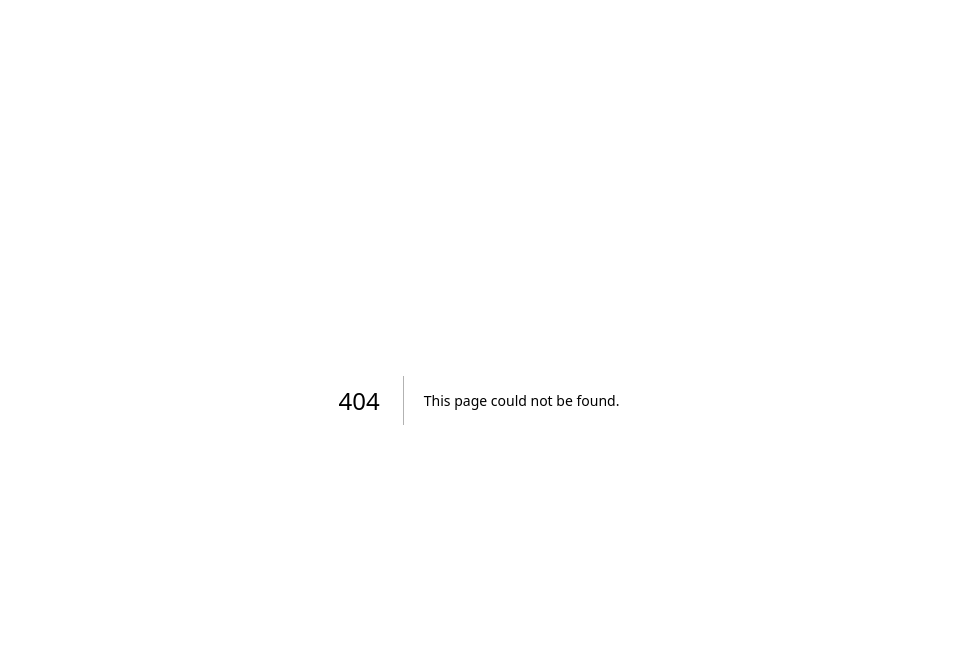
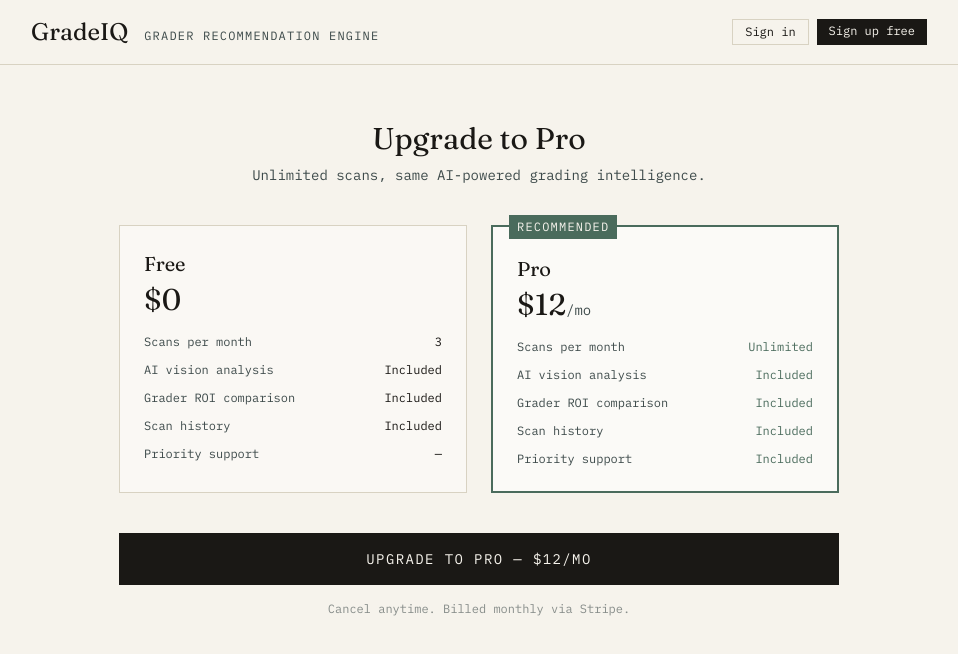
Before and after one commit to JTA-byte/GradeIQ, a Next.js app: page /upgrade in a window 1280 px wide. Before the commit this address had no page. Shown: the top 654 px of the page, without its empty margins (161-1119 px from the left). Built offline with nearby package versions, Linux system fonts and the light colour scheme; no server answers.

Commit message:
Add Stripe subscriptions: checkout, webhook, upgrade page

```diff
--- /dev/null
+++ b/app/api/stripe/checkout/route.ts
@@ -0,0 +1,64 @@
+/**
+ * POST /api/stripe/checkout
+ *
+ * Auth-gated endpoint that creates a Stripe Checkout session for the
+ * GradeIQ Pro subscription ($12/month) and returns its URL for the
+ * client to redirect to.
+ */
+import { NextRequest, NextResponse } from "next/server";
+import { createClient } from "@/lib/supabase/server";
+import { stripe } from "@/lib/stripe";
+
+export async function POST(request: NextRequest) {
+  const supabase = createClient();
+
+  const {
+    data: { user },
+    error: authError,
+  } = await supabase.auth.getUser();
+
+  if (authError || !user) {
+    return NextResponse.json(
+      { error: "Not authenticated. Please sign in to upgrade." },
+      { status: 401 }
+    );
+  }
+
+  const { data: profile } = await supabase
+    .from("user_profiles")
+    .select("stripe_customer_id")
+    .eq("id", user.id)
+    .single();
+
+  let customerId = profile?.stripe_customer_id;
+
+  if (!customerId) {
+    const customer = await stripe.customers.create({
+      email: user.email,
+      metadata: { user_id: user.id },
+    });
+    customerId = customer.id;
+
+    await supabase
+      .from("user_profiles")
+      .update({ stripe_customer_id: customerId })
+      .eq("id", user.id);
+  }
+
+  const { origin } = new URL(request.url);
+
+  const session = await stripe.checkout.sessions.create({
+    mode: "subscription",
+    customer: customerId,
+    line_items: [{ price: process.env.STRIPE_PRO_PRICE_ID ?? "", quantity: 1 }],
+    success_url: `${origin}/?upgraded=true`,
+    cancel_url: `${origin}/upgrade`,
+    metadata: { user_id: user.id },
+  });
+
+  if (!session.url) {
+    return NextResponse.json({ error: "Could not create checkout session" }, { status: 500 });
+  }
+
+  return NextResponse.json({ url: session.url });
+}
--- /dev/null
+++ b/app/api/stripe/webhook/route.ts
@@ -0,0 +1,79 @@
+/**
+ * POST /api/stripe/webhook
+ *
+ * Handles Stripe billing events. Verifies the signature with
+ * STRIPE_WEBHOOK_SECRET, then:
+ * - checkout.session.completed: upgrades the user to Pro
+ * - customer.subscription.deleted / non-active updates: downgrades back
+ *   to free, so cancellations actually take effect
+ *
+ * Uses the service-role Supabase client since there's no logged-in user
+ * session on an incoming webhook request.
+ */
+import { NextRequest, NextResponse } from "next/server";
+import Stripe from "stripe";
+import { stripe } from "@/lib/stripe";
+import { createServiceRoleClient } from "@/lib/supabase/server";
+
+export async function POST(request: NextRequest) {
+  const body = await request.text();
+  const signature = request.headers.get("stripe-signature");
+
+  if (!signature) {
+    return NextResponse.json({ error: "Missing stripe-signature header" }, { status: 400 });
+  }
+
+  let event: Stripe.Event;
+  try {
+    event = stripe.webhooks.constructEvent(
+      body,
+      signature,
+      process.env.STRIPE_WEBHOOK_SECRET ?? ""
+    );
+  } catch (err) {
+    const message = err instanceof Error ? err.message : "Invalid signature";
+    return NextResponse.json({ error: `Webhook signature verification failed: ${message}` }, { status: 400 });
+  }
+
+  const supabase = createServiceRoleClient();
+
+  switch (event.type) {
+    case "checkout.session.completed": {
+      const session = event.data.object as Stripe.Checkout.Session;
+      const userId = session.metadata?.user_id;
+
+      if (userId) {
+        await supabase
+          .from("user_profiles")
+          .update({ subscription_tier: "pro" })
+          .eq("id", userId);
+      }
+      break;
+    }
+
+    case "customer.subscription.deleted": {
+      const subscription = event.data.object as Stripe.Subscription;
+      await supabase
+        .from("user_profiles")
+        .update({ subscription_tier: "free" })
+        .eq("stripe_customer_id", subscription.customer as string);
+      break;
+    }
+
+    case "customer.subscription.updated": {
+      const subscription = event.data.object as Stripe.Subscription;
+      if (subscription.status !== "active" && subscription.status !== "trialing") {
+        await supabase
+          .from("user_profiles")
+          .update({ subscription_tier: "free" })
+          .eq("stripe_customer_id", subscription.customer as string);
+      }
+      break;
+    }
+
+    default:
+      break;
+  }
+
+  return NextResponse.json({ received: true });
+}
--- /dev/null
+++ b/app/upgrade/page.tsx
@@ -0,0 +1,108 @@
+"use client";
+
+import { useState } from "react";
+import { AppHeader } from "@/components/AppHeader";
+
+const FEATURES: { label: string; free: string; pro: string }[] = [
+  { label: "Scans per month", free: "3", pro: "Unlimited" },
+  { label: "AI vision analysis", free: "Included", pro: "Included" },
+  { label: "Grader ROI comparison", free: "Included", pro: "Included" },
+  { label: "Scan history", free: "Included", pro: "Included" },
+  { label: "Priority support", free: "—", pro: "Included" },
+];
+
+export default function UpgradePage() {
+  const [loading, setLoading] = useState(false);
+  const [error, setError] = useState<string | null>(null);
+
+  async function handleUpgrade() {
+    setLoading(true);
+    setError(null);
+
+    try {
+      const res = await fetch("/api/stripe/checkout", { method: "POST" });
+
+      if (res.status === 401) {
+        window.location.href = "/auth/login";
+        return;
+      }
+
+      if (!res.ok) {
+        const data = await res.json();
+        throw new Error(data.error || "Could not start checkout");
+      }
+
+      const { url } = await res.json();
+      window.location.href = url;
+    } catch (err) {
+      setError(err instanceof Error ? err.message : "Something went wrong");
+      setLoading(false);
+    }
+  }
+
+  return (
+    <main className="min-h-screen bg-paper text-ink font-body">
+      <AppHeader />
+
+      <div className="max-w-3xl mx-auto px-6 py-14">
+        <div className="text-center mb-10">
+          <h1 className="font-display text-3xl text-ink mb-2">Upgrade to Pro</h1>
+          <p className="font-mono text-sm text-slate">
+            Unlimited scans, same AI-powered grading intelligence.
+          </p>
+        </div>
+
+        <div className="grid grid-cols-1 sm:grid-cols-2 gap-6 mb-10">
+          <div className="border border-line bg-white/40 p-6">
+            <h2 className="font-display text-xl mb-1">Free</h2>
+            <div className="font-display text-3xl mb-4">$0</div>
+            <ul className="font-mono text-xs text-slate space-y-3">
+              {FEATURES.map((f) => (
+                <li key={f.label} className="flex justify-between gap-3">
+                  <span>{f.label}</span>
+                  <span className="text-ink">{f.free}</span>
+                </li>
+              ))}
+            </ul>
+          </div>
+
+          <div className="border-2 border-moss bg-white/60 p-6 relative">
+            <span className="absolute -top-3 left-4 bg-moss text-paper text-xs tracking-widest uppercase px-2 py-1 font-mono">
+              Recommended
+            </span>
+            <h2 className="font-display text-xl mb-1 mt-1">Pro</h2>
+            <div className="font-display text-3xl mb-4">
+              $12<span className="font-mono text-sm text-slate">/mo</span>
+            </div>
+            <ul className="font-mono text-xs text-slate space-y-3">
+              {FEATURES.map((f) => (
+                <li key={f.label} className="flex justify-between gap-3">
+                  <span>{f.label}</span>
+                  <span className="text-moss">{f.pro}</span>
+                </li>
+              ))}
+            </ul>
+          </div>
+        </div>
+
+        {error && (
+          <div className="mb-6 px-4 py-3 font-mono text-sm border border-rust bg-rust/10 text-rust">
+            {error}
+          </div>
+        )}
+
+        <button
+          onClick={handleUpgrade}
+          disabled={loading}
+          className="w-full bg-ink text-paper font-mono text-sm uppercase tracking-widest py-4 hover:bg-moss transition-colors disabled:opacity-40"
+        >
+          {loading ? "Redirecting to checkout..." : "Upgrade to Pro — $12/mo"}
+        </button>
+
+        <p className="mt-4 font-mono text-xs text-slate/60 text-center">
+          Cancel anytime. Billed monthly via Stripe.
+        </p>
+      </div>
+    </main>
+  );
+}
--- a/components/AppHeader.tsx
+++ b/components/AppHeader.tsx
@@ -62,6 +62,14 @@ export function AppHeader() {
                   {scansLeft === 0 ? "No scans left" : `${scansLeft} scan${scansLeft === 1 ? "" : "s"} left`}
                 </span>
               )}
+              {isFree && (
+                <a
+                  href="/upgrade"
+                  className="font-mono text-xs bg-ink text-paper px-3 py-1 hover:bg-moss transition-colors"
+                >
+                  Upgrade to Pro
+                </a>
+              )}
               {!isFree && (
                 <span className="font-mono text-xs text-moss border border-moss px-2 py-1">
                   Pro
--- /dev/null
+++ b/lib/stripe.ts
@@ -0,0 +1,11 @@
+/**
+ * Server-side Stripe client. Never import this into client components --
+ * it's initialized with the secret key.
+ */
+import Stripe from "stripe";
+
+export const stripe = new Stripe(process.env.STRIPE_SECRET_KEY ?? "", {
+  apiVersion: "2026-06-24.dahlia",
+});
+
+export const PRO_PLAN_PRICE_USD = 12;
--- a/package.json
+++ b/package.json
@@ -15,7 +15,8 @@
     "next": "^14.2.0",
     "react": "^18.3.0",
     "react-dom": "^18.3.0",
-    "sharp": "^0.35.3"
+    "sharp": "^0.35.3",
+    "stripe": "^22.3.2"
   },
   "devDependencies": {
     "@types/node": "^20.14.0",
```
Also changed, not shown: 2 other files (tests, documents, lock files or other folders).
